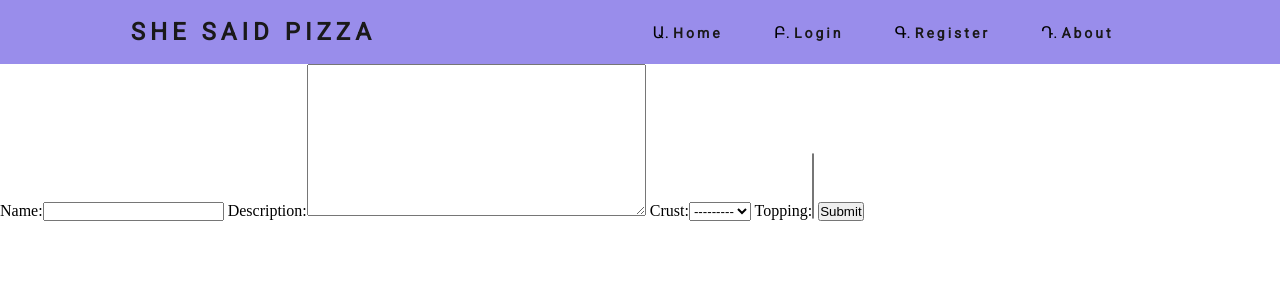
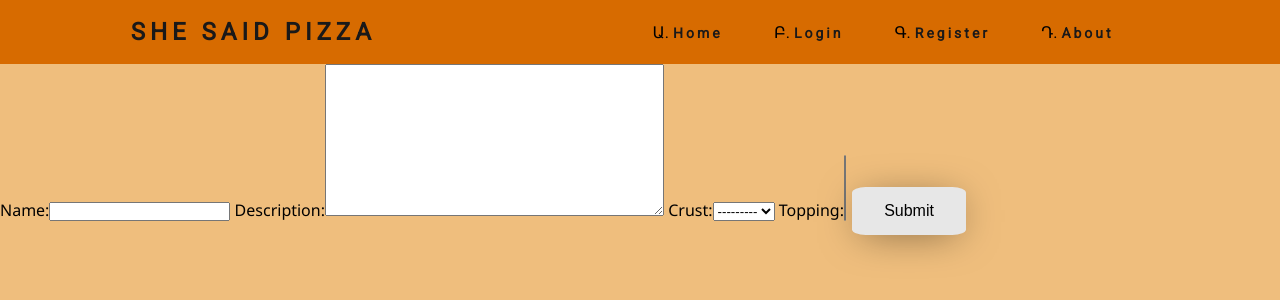
Before and after one commit to DarkSchokolade/She-said-Pizza, a Django app: page /sspizza/create_order/ in a window 1280 px wide. Shown: the top 300 px of the page. Run offline with Django 3.2, Linux system fonts and the light colour scheme; data that the repository does not hold is empty.

Commit message:
card style menu design #16

```diff
--- a/MyPizzaz/sspizza/templates/sspizza/create_order.html
+++ b/MyPizzaz/sspizza/templates/sspizza/create_order.html
@@ -5,6 +5,6 @@
 <form action="{% url 'sspizza:place_order' request.user %}" method="POST">
     {% csrf_token %}
     {{form}}
-    <input type="submit" name="Submit">
+    <input class="btn-normal" type="submit" name="Submit">
 </form>
 {% endblock %}
--- a/MyPizzaz/sspizza/templates/sspizza/main.html
+++ b/MyPizzaz/sspizza/templates/sspizza/main.html
@@ -7,6 +7,10 @@
     <meta name="viewport" content="width=device-width, initial-scale=1.0">
     <link href="https://fonts.googleapis.com/css2?family=Roboto&display=swap" rel="stylesheet">
     <link rel="stylesheet" href="{% static 'sspizza/css/nav.css' %}">
+    <style>
+        @import url("{% static 'sspizza/css/card.css' %}");
+        @import url("{% static 'sspizza/css/style.css' %}");
+    </style>
     <title>She Said Pizza</title>
 </head>
 <body>
--- a/MyPizzaz/sspizza/templates/sspizza/menu_order.html
+++ b/MyPizzaz/sspizza/templates/sspizza/menu_order.html
@@ -7,7 +7,7 @@
 <form action="" method="post">
     {% csrf_token %}
     {{ delivery_form }}
-    <button type="submit">Order!</button>
+    <button class="btn-normal" type="submit">Order!</button>
 </form>
 
 {% endblock %}
--- /dev/null
+++ b/MyPizzaz/static/sspizza/css/card.css
@@ -0,0 +1,21 @@
+.card {
+    width: 250px;
+    background: rgb(235,132,15);
+    color: aliceblue;
+    text-align: center;
+    justify-content: center;
+    align-items: center;
+    overflow: hidden;
+    box-shadow: 0 4px 8px 0 rgba(0, 0, 0, 0.2);
+    border-radius: 6%;
+}
+
+.container {
+    padding: 2px 16px;
+}
+
+.basic-grid {
+    display: grid;
+    gap: 1rem;
+    grid-template-columns: repeat(auto-fit, minmax(260px, 1fr));
+}
--- a/MyPizzaz/static/sspizza/css/nav.css
+++ b/MyPizzaz/static/sspizza/css/nav.css
@@ -9,7 +9,7 @@ nav{
     justify-content: space-around;
     align-items: center;
     min-height: 8vh;
-    background-color: #998DEB;
+    background-color: #D76B00;
     font-family: 'Roboto', sans-serif;
 }
 
@@ -60,7 +60,7 @@ nav{
         right: 0px;
         height: 92vh;
         top: 8vh;
-        background-color: #998DEB;
+        background-color: #D76B00;
         display: flex;
         flex-direction: column;
         align-items: center;
--- /dev/null
+++ b/MyPizzaz/static/sspizza/css/style.css
@@ -0,0 +1,48 @@
+@import url('https://fonts.googleapis.com/css?family=Noto+Sans&display=swap');
+
+body {
+    background: #EFBE7D;
+    font-family: 'Noto Sans', sans-serif;
+}
+
+a {
+    text-decoration: none;
+    color: black;
+}
+
+.btn-expand {
+    border: none;
+    background-color: #D76B00;
+    font-weight: 100;
+    padding: 20px;
+    text-transform: uppercase;
+    border-radius: 6px;
+    display: inline-block;
+    transition: all 0.3s ease 0s;
+}
+.btn-expand:hover {
+    background-color: #EFBE7D;
+    color: #D76B00;
+    font-weight: 700;
+    letter-spacing: 3px;
+    box-shadow: 0px 5px 40px -10px rgba(0,0,0,0.57);
+
+}
+
+.btn-normal {
+    background-color: #E7E7E7;
+    border: none;
+    color: black;
+    padding: 15px 32px;
+    text-align: center;
+    display: inline-block;
+    font-size: 16px;
+    margin: 4px 2px;
+    cursor: pointer;
+    border-radius: 12%;
+    box-shadow: 0px 5px 40px -10px rgba(0,0,0,0.57);
+}
+
+.btn-normal:hover {
+    background-color: #a3a3a3;
+}
```
Also changed, not shown: MyPizzaz/sspizza/templates/sspizza/dashboard.html (+17 -23 lines).
